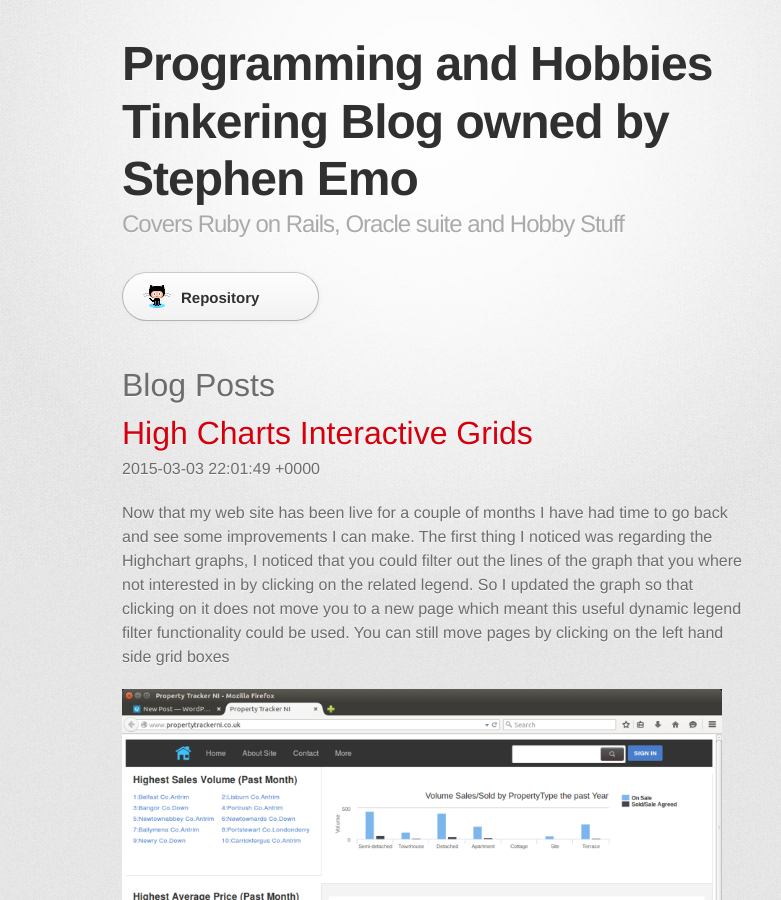
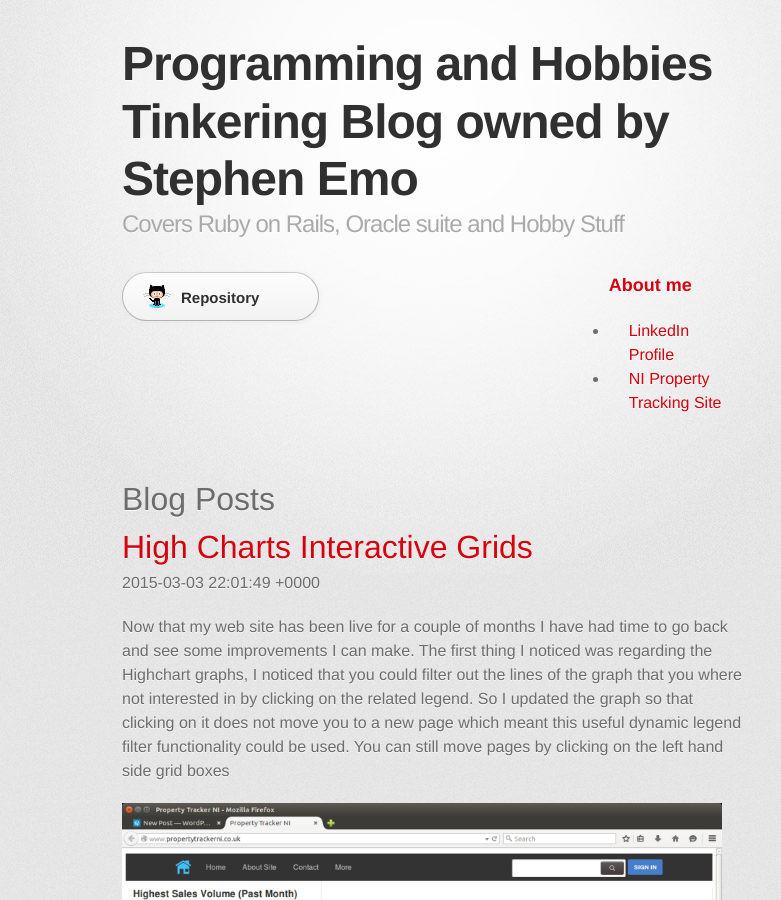
Before and after one commit to emomonkey/emomonkey.github.io, a Jekyll site: the page built from index.html, in a window 1280 px wide and 900 px high. Shown: the whole window, without its empty margins (208-989 px from the left). Built offline with Jekyll 4.4.1, drawn with Linux system fonts in a browser that asks for light colours; some web fonts are replaced; the list of posts is cut into pages by our own code; some of the changed text lies outside the part shown.

Commit message:
Update index.html

```diff
--- a/index.html
+++ b/index.html
@@ -33,7 +33,16 @@
           <h1>Programming and Hobbies Tinkering Blog owned by Stephen Emo</h1>
           <h2>Covers Ruby on Rails, Oracle suite and Hobby Stuff</h2>
       </header>
+      <aside>
+         <h3>About me</h3>
+         <p class="header"></p>
 
+         <ul>
+          <li><a href="https://uk.linkedin.com/pub/stephen-emo/60/308/54b">LinkedIn Profile</a></li>
+          <li><a href="http://www.propertytracker.co.uk">NI Property Tracking Site</a></li>
+
+         </ul>
+      </aside>
 
 
       <section id="downloads" class="clearfix">
@@ -73,16 +82,7 @@
        </section>
 
        </div>
-       	<aside>
-         <h3>About me</h3>
-         <p class="header"></p>
 
-         <ul>
-          <li><a href="https://uk.linkedin.com/pub/stephen-emo/60/308/54b">LinkedIn Profile</a></li>
-          <li><a href="http://www.propertytracker.co.uk">NI Property Tracking Site</a></li>
-
-          </ul>
-         </aside>
     </div>
 </body>
 
```
